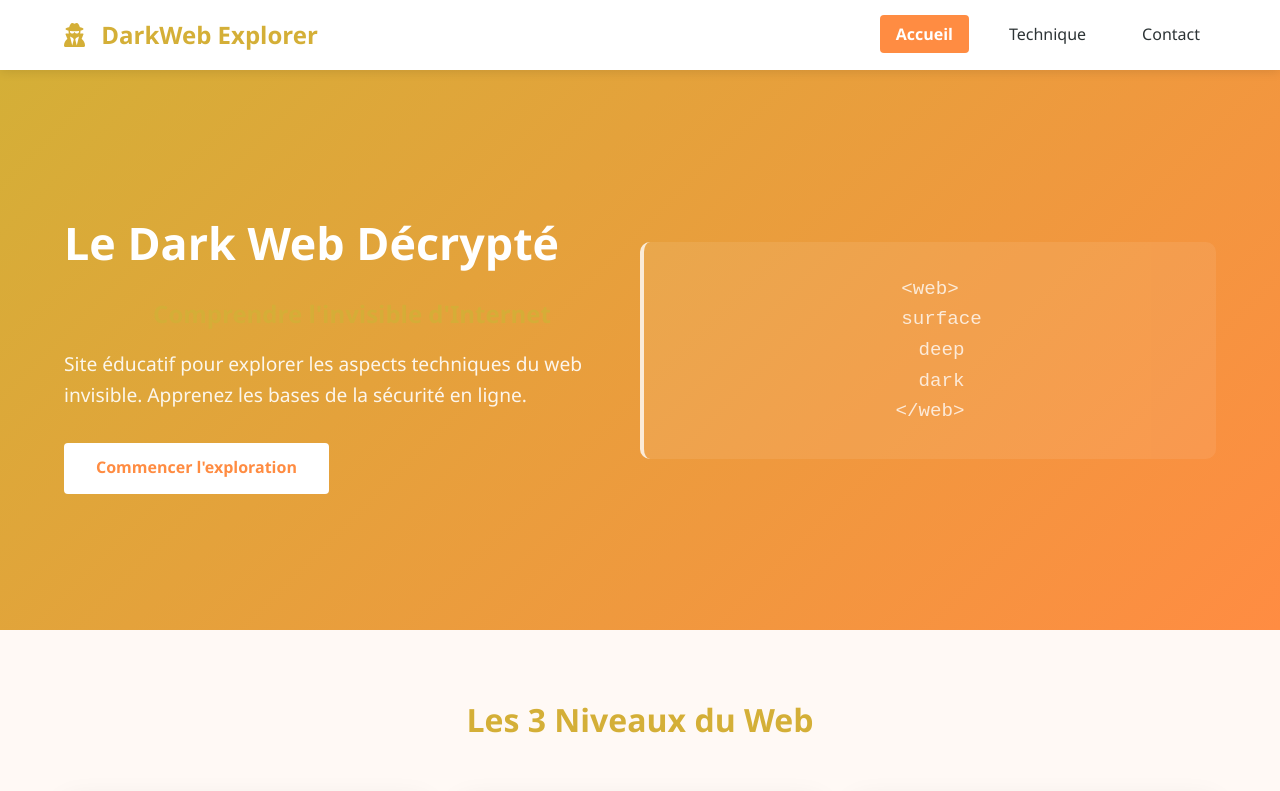
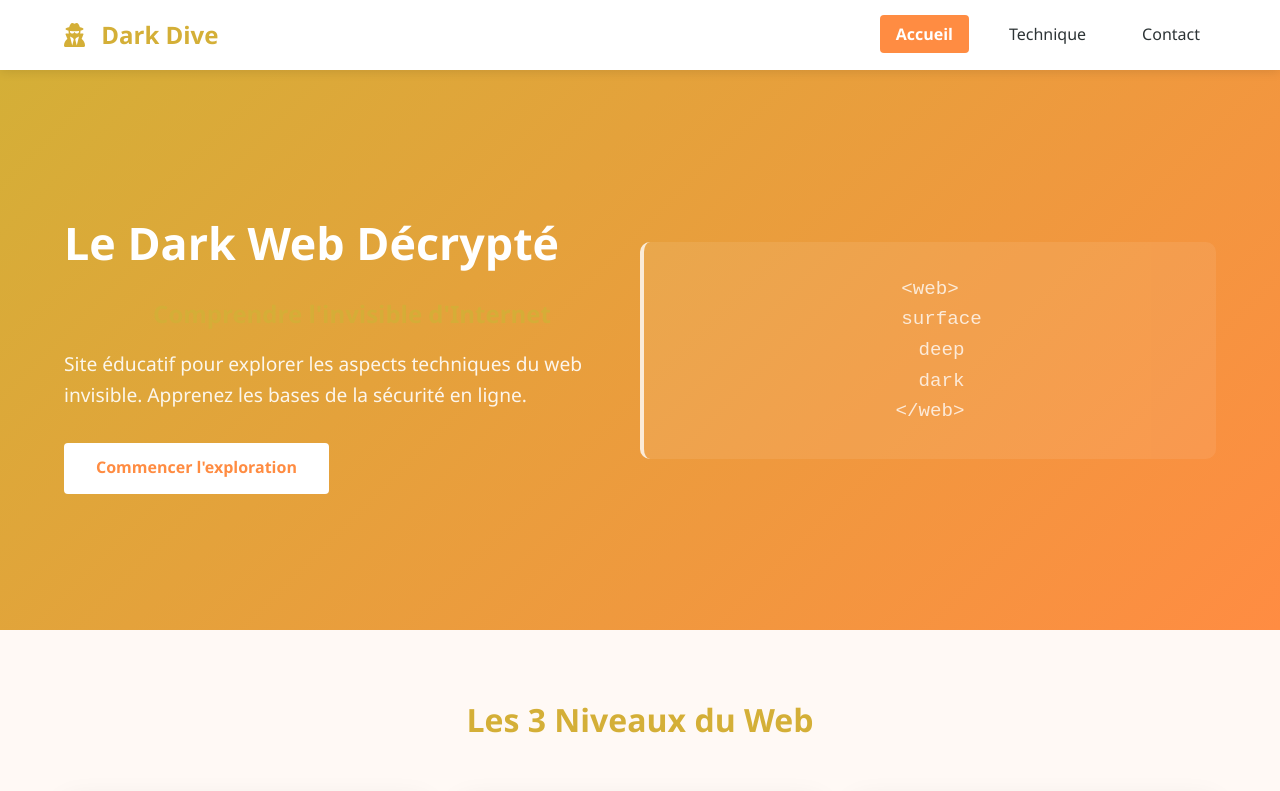
Before and after one commit to ramzi-lab/Groupe-4, a plain HTML site: page index.html in a window 1280 px wide. Shown: the top 791 px of the page. Drawn offline with Linux system fonts and the light colour scheme.

Commit message:
Add files via upload

```diff
--- a/index.html
+++ b/index.html
@@ -1,5 +1,6 @@
 <!DOCTYPE html>
 <html lang="fr">
+
 <head>
     <meta charset="UTF-8">
     <meta name="viewport" content="width=device-width, initial-scale=1.0">
@@ -9,11 +10,12 @@
     <link rel="stylesheet" href="style.css">
     <link rel="stylesheet" href="https://cdnjs.cloudflare.com/ajax/libs/font-awesome/6.4.0/css/all.min.css">
 </head>
+
 <body>
     <header>
         <nav class="navbar">
             <div class="logo">
-                <h1><i class="fas fa-user-secret"></i> DarkWeb Explorer</h1>
+                <h1><i class="fas fa-user-secret"></i> Dark Dive</h1>
             </div>
             <input type="checkbox" id="menu-checkbox">
             <label for="menu-checkbox" class="menu-toggle">☰</label>
@@ -30,7 +32,8 @@
             <div class="hero-content">
                 <h1>Le Dark Web Décrypté</h1>
                 <h2>Comprendre l'invisible d'Internet</h2>
-                <p>Site éducatif pour explorer les aspects techniques du web invisible. Apprenez les bases de la sécurité en ligne.</p>
+                <p>Site éducatif pour explorer les aspects techniques du web invisible. Apprenez les bases de la
+                    sécurité en ligne.</p>
                 <a href="#intro" class="btn">Commencer l'exploration</a>
             </div>
             <div class="hero-image">
@@ -81,27 +84,33 @@
             <h2><i class="fas fa-images"></i> Galerie d'Images</h2>
             <div class="gallery-grid">
                 <figure class="gallery-item">
-                    <img src="https://pmecdn.protonweb.com/image-transformation/?s=c&image=images%2Ff_auto%2Cq_auto%2Fv1707561450%2Fwp-pme%2Fdark-web-blog%2Fdark-web-blog.%3F_i%3DAA" alt="Réseau internet">
+                    <img src="https://pmecdn.protonweb.com/image-transformation/?s=c&image=images%2Ff_auto%2Cq_auto%2Fv1707561450%2Fwp-pme%2Fdark-web-blog%2Fdark-web-blog.%3F_i%3DAA"
+                        alt="Réseau internet">
                     <figcaption class="gallery-caption">Réseau Internet</figcaption>
                 </figure>
                 <figure class="gallery-item">
-                    <img src="https://www.torproject.org/static/images/tor-project-logo-onions.png" alt="Données cryptées">
+                    <img src="https://www.torproject.org/static/images/tor-project-logo-onions.png"
+                        alt="Données cryptées">
                     <figcaption class="gallery-caption">Données Cryptées</figcaption>
                 </figure>
                 <figure class="gallery-item">
-                    <img src="https://consumerfed.org/wp-content/uploads/2019/03/Dark-Web-Monitoring.jpg" alt="Sécurité informatique">
+                    <img src="https://consumerfed.org/wp-content/uploads/2019/03/Dark-Web-Monitoring.jpg"
+                        alt="Sécurité informatique">
                     <figcaption class="gallery-caption">Sécurité Informatique</figcaption>
                 </figure>
                 <figure class="gallery-item">
-                    <img src="https://www.iso.org/files/live/sites/isoorg/files/news/insights/information-security/svg/is_dark-web.svg" alt="Visualisation réseau">
+                    <img src="https://www.iso.org/files/live/sites/isoorg/files/news/insights/information-security/svg/is_dark-web.svg"
+                        alt="Visualisation réseau">
                     <figcaption class="gallery-caption">Visualisation Réseau</figcaption>
                 </figure>
                 <figure class="gallery-item">
-                    <img src="https://www.avg.com/hs-fs/hubfs/Blog_Content/Avg/Signal/AVG%20Signal%20Images/what_is_the_dark_web_signal_refresh_2025/AVG-Dark-web-2.png?width=1320&height=601&name=AVG-Dark-web-2.png" alt="Anonymat">
+                    <img src="https://www.avg.com/hs-fs/hubfs/Blog_Content/Avg/Signal/AVG%20Signal%20Images/what_is_the_dark_web_signal_refresh_2025/AVG-Dark-web-2.png?width=1320&height=601&name=AVG-Dark-web-2.png"
+                        alt="Anonymat">
                     <figcaption class="gallery-caption">Protection d'Identité</figcaption>
                 </figure>
                 <figure class="gallery-item">
-                    <img src="https://www.keepersecurity.com/blog/wp-content/uploads/2022/08/dark-web-blog.jpg" alt="Cybersécurité">
+                    <img src="https://www.keepersecurity.com/blog/wp-content/uploads/2022/08/dark-web-blog.jpg"
+                        alt="Cybersécurité">
                     <figcaption class="gallery-caption">Cybersécurité</figcaption>
                 </figure>
             </div>
@@ -189,7 +198,7 @@
     <footer>
         <div class="footer-content">
             <div class="footer-section">
-                <h3><i class="fas fa-user-secret"></i> DarkWeb Explorer</h3>
+                <h3><i class="fas fa-user-secret"></i> Dark Dive</h3>
                 <p>Site éducatif sur le web invisible.</p>
                 <p>Comprendre pour mieux se protéger.</p>
             </div>
@@ -204,8 +213,10 @@
             <div class="footer-section">
                 <h3><i class="fas fa-book"></i> Ressources</h3>
                 <ul>
-                    <li><a href="https://www.ibm.com/think/topics/identity-security" target="_blank" class=>Cybersecurité</a></li>
-                    <li><a href="https://www.fbi.gov/investigate/cyber/major-cases" target="_blank" class=>Dark Web Major Crimes</a></li>
+                    <li><a href="https://www.ibm.com/think/topics/identity-security" target="_blank"
+                            class=>Cybersecurité</a></li>
+                    <li><a href="https://www.fbi.gov/investigate/cyber/major-cases" target="_blank" class=>Dark Web
+                            Major Crimes</a></li>
                     <li><a href="https://github.com/thetorproject" target="_blank" class=>The Tor Project</a></li>
                 </ul>
             </div>
@@ -213,4 +224,5 @@
         <p class="copyright">© 2025 - Dark Dive - Site pédagogique</p>
     </footer>
 </body>
+
 </html>
```
Also changed, not shown: contact.html (+14 -7 lines), portfolio.html (+7 -4 lines).
